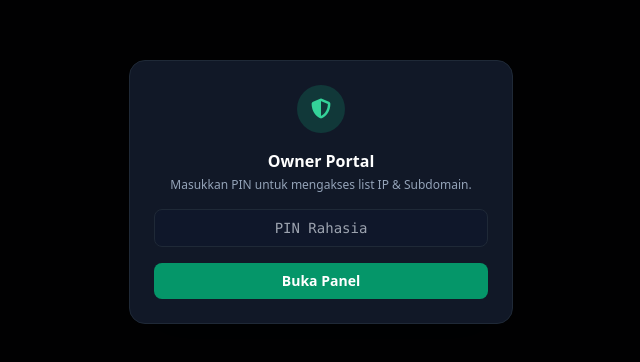
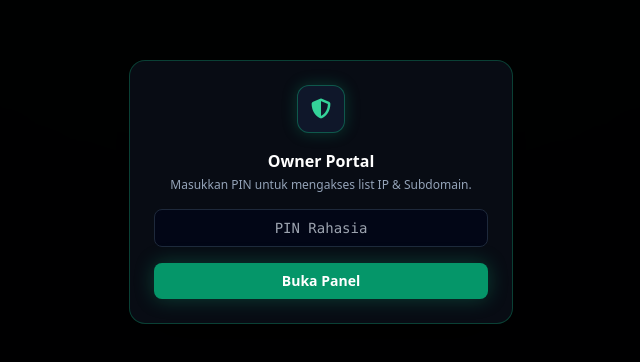
Before and after one commit to DINSTORE99/izinip, a website: page public/list.html in a window 1280 px wide. Shown: the part 208-570 px from the top of the page, without its empty margins (319-959 px from the left). Drawn offline with nearby package versions, Linux system fonts and the light colour scheme.

Commit message:
Update list.html

```diff
--- a/public/list.html
+++ b/public/list.html
@@ -12,7 +12,12 @@
             theme: {
                 extend: {
                     colors: {
-                        cyber: { bg: '#0B0F19', card: '#111827', border: '#1F2937', accent: '#10B981' }
+                        cyber: {
+                            bg: '#05070B',
+                            card: '#0A0F18',
+                            border: '#1E293B',
+                            accent: '#10B981'
+                        }
                     }
                 }
             }
@@ -21,35 +26,73 @@
     <link rel="stylesheet" href="https://cdnjs.cloudflare.com/ajax/libs/font-awesome/6.5.1/css/all.min.css">
     <style>
         ::-webkit-scrollbar { width: 6px; }
-        ::-webkit-scrollbar-track { background: #0B0F19; }
-        ::-webkit-scrollbar-thumb { background: #1F2937; border-radius: 9999px; }
-        .glass-panel { background: rgba(17, 24, 39, 0.85); backdrop-filter: blur(12px); border: 1px solid rgba(31, 41, 55, 0.8); }
+        ::-webkit-scrollbar-track { background: #05070B; }
+        ::-webkit-scrollbar-thumb { background: #1E293B; border-radius: 9999px; }
+
+        /* Background Grid Kotak-Kotak Persis Tema Cyber */
+        body {
+            background-color: #05070B;
+            background-image:
+                linear-gradient(to right, rgba(255, 255, 255, 0.04) 1px, transparent 1px),
+                linear-gradient(to bottom, rgba(255, 255, 255, 0.04) 1px, transparent 1px);
+            background-size: 38px 38px;
+            background-position: center top;
+        }
+
+        /* Ambient Glow di Bagian Atas */
+        .ambient-radial {
+            position: fixed;
+            top: 0;
+            left: 50%;
+            transform: translateX(-50%);
+            width: 100vw;
+            height: 450px;
+            background: radial-gradient(ellipse at top, rgba(16, 185, 129, 0.12), transparent 70%);
+            pointer-events: none;
+            z-index: 0;
+        }
+
+        /* Glass Panel Elegan */
+        .glass-panel {
+            background: rgba(10, 15, 24, 0.85);
+            backdrop-filter: blur(12px);
+            -webkit-backdrop-filter: blur(12px);
+            border: 1px solid rgba(255, 255, 255, 0.07);
+            box-shadow: 0 10px 30px -10px rgba(0, 0, 0, 0.7);
+        }
+
+        .glass-panel:hover {
+            border-color: rgba(16, 185, 129, 0.25);
+        }
     </style>
 </head>
-<body class="bg-cyber-bg text-slate-100 font-sans min-h-screen py-8 px-4 flex flex-col items-center selection:bg-emerald-500 selection:text-white">
+<body class="text-slate-100 font-sans min-h-screen py-8 px-4 flex flex-col items-center selection:bg-emerald-500 selection:text-white relative overflow-x-hidden">
+
+    <!-- Efek Cahaya Hijau Lembut di Atas -->
+    <div class="ambient-radial"></div>
 
     <!-- Modal Login PIN Owner -->
     <div id="pinModal" class="fixed inset-0 bg-black/90 backdrop-blur-md flex items-center justify-center p-4 z-50">
-        <div class="bg-cyber-card border border-cyber-border p-6 rounded-2xl max-w-sm w-full space-y-4 text-center shadow-2xl">
-            <div class="w-12 h-12 rounded-full bg-emerald-500/20 text-emerald-400 flex items-center justify-center mx-auto text-xl">
+        <div class="glass-panel p-6 rounded-2xl max-w-sm w-full space-y-4 text-center shadow-2xl border border-emerald-500/30">
+            <div class="w-12 h-12 rounded-xl bg-slate-900 border border-emerald-500/40 text-emerald-400 flex items-center justify-center mx-auto text-xl shadow-[0_0_15px_rgba(16,185,129,0.25)]">
                 <i class="fa-solid fa-shield-halved"></i>
             </div>
             <div>
                 <h2 class="text-base font-bold text-white">Owner Portal</h2>
                 <p class="text-xs text-slate-400 mt-1">Masukkan PIN untuk mengakses list IP & Subdomain.</p>
             </div>
-            <input type="password" id="ownerPin" placeholder="PIN Rahasia" class="w-full bg-slate-900 border border-cyber-border rounded-lg px-3 py-2 text-center text-sm font-mono text-white focus:outline-none focus:border-emerald-500">
-            <button onclick="checkPin()" class="w-full py-2 bg-emerald-600 hover:bg-emerald-500 text-white rounded-lg text-sm font-semibold transition">Buka Panel</button>
+            <input type="password" id="ownerPin" placeholder="PIN Rahasia" class="w-full bg-slate-950/90 border border-cyber-border rounded-lg px-3 py-2 text-center text-sm font-mono text-white focus:outline-none focus:border-emerald-500">
+            <button onclick="checkPin()" class="w-full py-2 bg-emerald-600 hover:bg-emerald-500 text-white rounded-lg text-sm font-semibold shadow-[0_0_20px_rgba(16,185,129,0.3)] transition">Buka Panel</button>
         </div>
     </div>
 
     <!-- Main Panel Container -->
-    <div id="mainContainer" class="max-w-5xl w-full space-y-6 hidden">
+    <div id="mainContainer" class="max-w-5xl w-full space-y-6 hidden relative z-10">
 
         <!-- Header -->
         <div class="glass-panel p-5 rounded-2xl flex flex-col sm:flex-row sm:items-center justify-between gap-4">
             <div class="flex items-center gap-3">
-                <div class="w-10 h-10 rounded-xl bg-gradient-to-tr from-emerald-600 to-cyan-500 flex items-center justify-center text-white text-lg font-bold shadow-lg shadow-emerald-500/20">
+                <div class="w-11 h-11 rounded-xl bg-slate-900 border border-emerald-500/40 flex items-center justify-center text-emerald-400 text-xl font-bold shadow-[0_0_15px_rgba(16,185,129,0.25)]">
                     <i class="fa-solid fa-lock-open"></i>
                 </div>
                 <div>
@@ -60,10 +103,10 @@
                 </div>
             </div>
             <div class="flex items-center gap-2">
-                <button onclick="reloadActiveTab()" class="px-3 py-1.5 bg-slate-800 hover:bg-slate-700 text-xs rounded-lg border border-cyber-border text-slate-300 transition flex items-center gap-1.5">
+                <button onclick="reloadActiveTab()" class="px-3 py-1.5 bg-slate-900 hover:bg-slate-800 text-xs rounded-lg border border-slate-800 text-slate-300 transition flex items-center gap-1.5">
                     <i id="syncIcon" class="fa-solid fa-rotate"></i> Refresh
                 </button>
-                <a href="/" class="px-3 py-1.5 bg-slate-800 hover:bg-slate-700 text-xs rounded-lg border border-cyber-border text-slate-300 transition">
+                <a href="/" class="px-3 py-1.5 bg-slate-900 hover:bg-slate-800 text-xs rounded-lg border border-slate-800 text-slate-300 transition">
                     Ke Halaman Depan
                 </a>
             </div>
@@ -86,7 +129,7 @@
             <div class="glass-panel rounded-2xl overflow-hidden shadow-xl border border-cyber-border">
                 <div class="overflow-x-auto">
                     <table class="w-full text-left text-sm text-slate-300">
-                        <thead class="bg-slate-900/80 text-slate-400 uppercase text-xs tracking-wider border-b border-cyber-border">
+                        <thead class="bg-slate-950/80 text-slate-400 uppercase text-xs tracking-wider border-b border-cyber-border">
                             <tr>
                                 <th class="px-4 py-3">Nama Client</th>
                                 <th class="px-4 py-3">Expired</th>
@@ -109,7 +152,7 @@
             <div class="glass-panel rounded-2xl overflow-hidden shadow-xl border border-cyan-500/30">
                 <div class="overflow-x-auto">
                     <table class="w-full text-left text-sm text-slate-300">
-                        <thead class="bg-slate-900/80 text-slate-400 uppercase text-xs tracking-wider border-b border-cyber-border">
+                        <thead class="bg-slate-950/80 text-slate-400 uppercase text-xs tracking-wider border-b border-cyber-border">
                             <tr>
                                 <th class="px-4 py-3">Nama Subdomain</th>
                                 <th class="px-4 py-3">Full Hostname</th>
```
